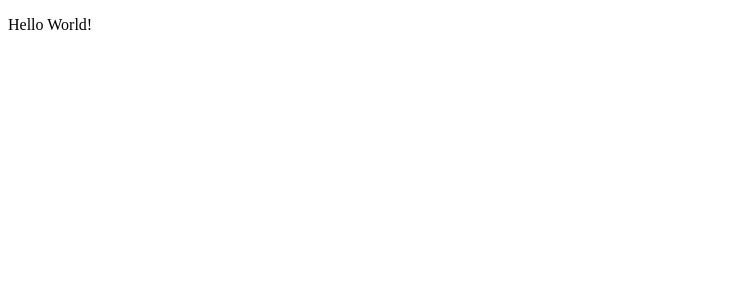
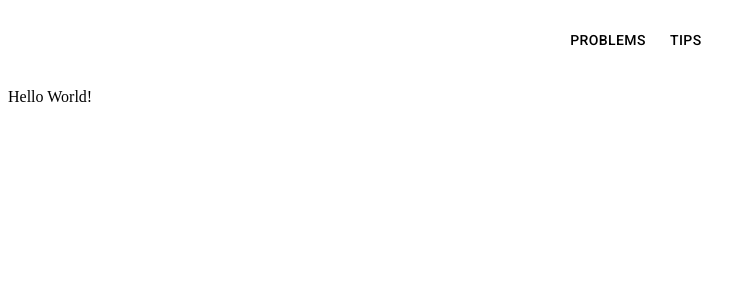
Before and after one commit to EmperorOwl/LeetLog, a React (Vite) app in the folder frontend/: page / in a window 1280 px wide. Shown: the top 300 px of the page, without its empty margins (0-755 px from the left). Built offline with nearby package versions, Linux system fonts and the light colour scheme.

Commit message:
add navbar

```diff
--- a/frontend/src/App.tsx
+++ b/frontend/src/App.tsx
@@ -1,11 +1,13 @@
 import { BrowserRouter, Routes, Route } from "react-router";
 
+import Navbar from "./components/Navbar.tsx";
 import Home from "./pages/Home.tsx";
 import Login from "./pages/Login.tsx";
 
 function App() {
   return (
     <>
+      <Navbar />
       <BrowserRouter>
         <Routes>
           <Route path="/" element={<Home />} />
--- /dev/null
+++ b/frontend/src/components/Navbar.tsx
@@ -0,0 +1,18 @@
+import { AppBar, Toolbar, Button } from "@mui/material";
+
+const Navbar = () => {
+  return (
+    <AppBar position="static" color="transparent" elevation={0}>
+      <Toolbar style={{ justifyContent: "center" }}>
+        <Button color="inherit" href="/">
+          Problems
+        </Button>
+        <Button color="inherit" href="/tips">
+          Tips
+        </Button>
+      </Toolbar>
+    </AppBar>
+  );
+};
+
+export default Navbar;
```
